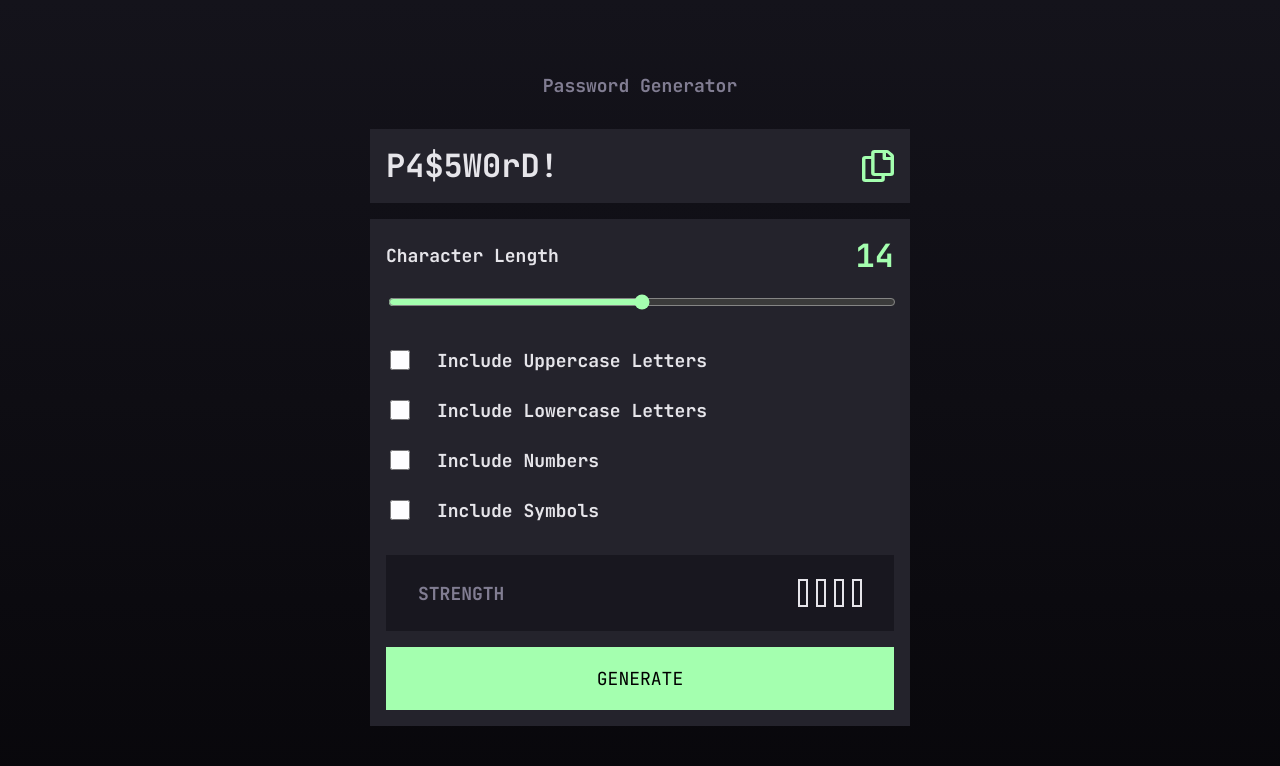
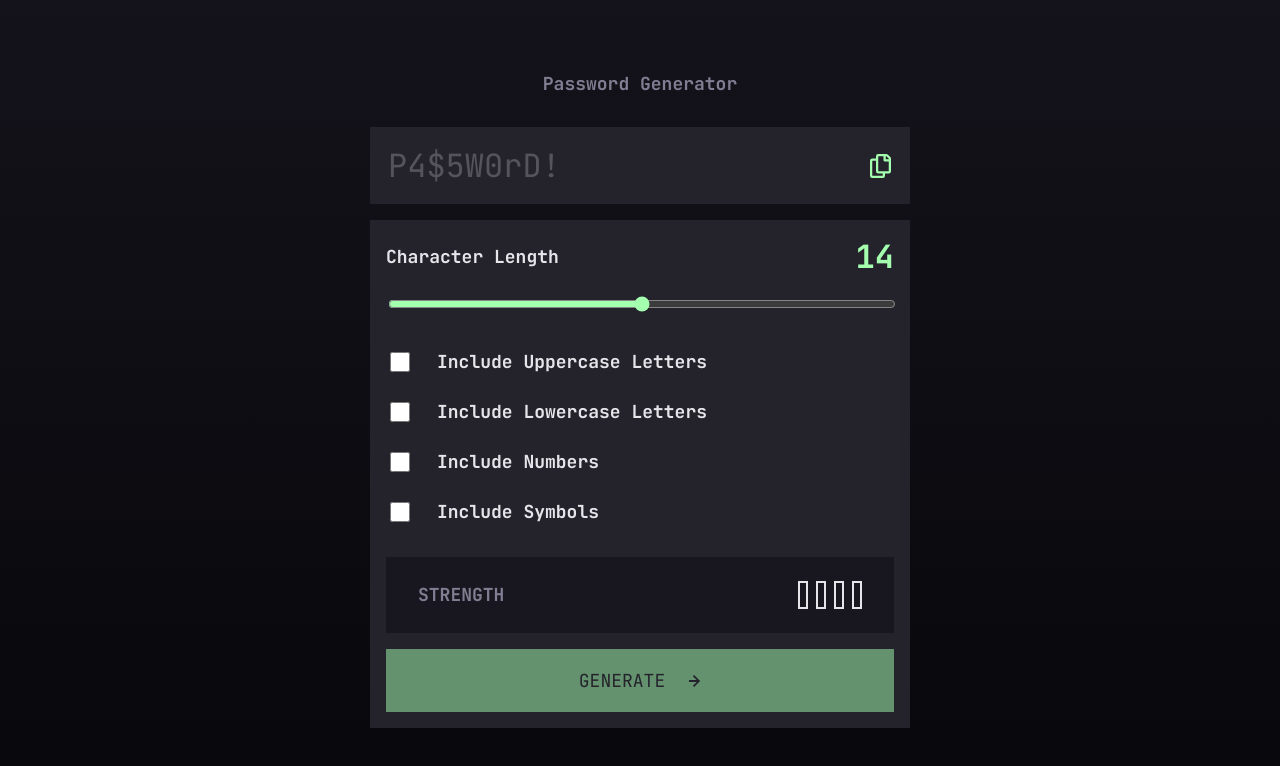
Before and after one commit to fliptv97/fementor-password-generator, a Vue app: page / in a window 1280 px wide. Shown: the top 766 px of the page. Built offline with nearby package versions, Linux system fonts and the light colour scheme.

Commit message:
Finished logic for password generating

```diff
--- a/src/components/Button.vue
+++ b/src/components/Button.vue
@@ -1,13 +1,25 @@
 <script>
 export default {
   props: {
-    text: String
+    text: String,
+    withIcon: Boolean
   }
 };
 </script>
 
 <template>
-    <button :class="$style.btn">{{ text }}</button>
+    <button :class="$style.btn">
+      {{ text }}
+      <svg
+        v-if="withIcon"
+        width="12"
+        height="12"
+        xmlns="http://www.w3.org/2000/svg">
+        <path
+          fill="#24232C"
+          d="m5.106 12 6-6-6-6-1.265 1.265 3.841 3.84H.001v1.79h7.681l-3.841 3.84z"/>
+      </svg>
+    </button>
 </template>
 
 <style module>
@@ -17,14 +29,31 @@ export default {
     align-content: center;
     padding-block: 1.125rem;
     text-transform: uppercase;
+    color: var(--dark-grey-clr);
     border: 2px solid var(--neon-green-clr);
     background: var(--neon-green-clr);
-    transition: background 300ms ease-in-out, color 300ms ease-in-out;
+    transition:
+      background 300ms ease-in-out,
+      color 300ms ease-in-out,
+      opacity 300ms ease-in-out;
 }
 
-.btn:hover {
+.btn:not(:disabled):hover {
     color: var(--neon-green-clr);
     background: transparent;
     cursor: pointer;
 }
+
+.btn svg {
+  margin-inline-start: 1.5rem;
+  align-self: center;
+}
+
+.btn path {
+  fill: var(--dark-grey-clr);
+}
+
+.btn:disabled {
+  opacity: .5;
+}
 </style>
--- /dev/null
+++ b/src/components/Password.vue
@@ -0,0 +1,113 @@
+<script>
+export default {
+    props: {
+        password: String
+    },
+    data() {
+        return {
+            passwordWasCopied: false,
+        };
+    },
+    methods: {
+        onCopyClick() {
+            if (!this.$props.password || this.$data.passwordWasCopied) return;
+
+            this.$refs.input.select();
+            // For mobile devices
+            this.$refs.input.setSelectionRange(0, 30);
+
+            navigator.clipboard.writeText(this.$refs.input.value);
+
+            this.$data.passwordWasCopied = true;
+
+            setTimeout(() => {
+                this.$data.passwordWasCopied = false;
+            }, 3000);
+        }
+    }
+};
+</script>
+
+<template>
+    <div>
+      <input
+        ref="input"
+        :class="$style.input"
+        :value="password"
+        readonly
+        placeholder="P4$5W0rD!">
+      <div :class="$style.iconWrapper">
+        <div
+          :class="[$style.iconText, { [$style.iconTextVisible]: passwordWasCopied }]">
+          COPIED
+        </div>
+        <svg
+          width="24"
+          height="24"
+          xmlns="http://www.w3.org/2000/svg"
+          :class="$style.icon"
+          @click="onCopyClick">
+          <path
+            d="M20.341 3.091 17.909.659A2.25 2.25 0 0 0 16.319 0H8.25A2.25 2.25 0 0 0 6 2.25V4.5H2.25A2.25 2.25 0 0 0 0 6.75v15A2.25 2.25 0 0 0 2.25 24h10.5A2.25 2.25 0 0 0 15 21.75V19.5h3.75A2.25 2.25 0 0 0 21 17.25V4.682a2.25 2.25 0 0 0-.659-1.591ZM12.469 21.75H2.53a.281.281 0 0 1-.281-.281V7.03a.281.281 0 0 1 .281-.281H6v10.5a2.25 2.25 0 0 0 2.25 2.25h4.5v1.969a.282.282 0 0 1-.281.281Zm6-4.5H8.53a.281.281 0 0 1-.281-.281V2.53a.281.281 0 0 1 .281-.281H13.5v4.125c0 .621.504 1.125 1.125 1.125h4.125v9.469a.282.282 0 0 1-.281.281Zm.281-12h-3v-3h.451c.075 0 .147.03.2.082L18.667 4.6a.283.283 0 0 1 .082.199v.451Z"
+            fill="#A4FFAF"/>
+        </svg>
+      </div>
+    </div>
+</template>
+
+<style module>
+.input {
+  flex-grow: 1;
+  padding-inline-end: 1rem;
+  font-size: var(--heading-large-fs);
+  color: var(--almost-white-clr);
+  border: none;
+  background: none;
+  overflow-x: scroll;
+}
+
+.input::placeholder {
+  color: var(--almost-white-clr);
+  opacity: 25%;
+}
+
+.input:hover {
+  cursor: default;
+}
+
+.input:focus {
+  outline: none;
+}
+
+.iconWrapper {
+  position: relative;
+  display: flex;
+  align-items: center;
+}
+
+.iconText {
+  position: absolute;
+  padding: .5rem 0 .5rem .5rem;
+  color: var(--neon-green-clr);
+  background-color: var(--dark-grey-clr);
+  opacity: 0;
+  transform: translateX(calc(-100% - 1rem));
+  transition: opacity 300ms ease-in-out;
+}
+
+.iconTextVisible {
+  opacity: 1;
+}
+
+.icon:hover {
+  cursor: pointer;
+}
+
+.icon path {
+  transition: fill 350ms ease-in-out;
+}
+
+.icon:hover path {
+  fill: var(--almost-white-clr);
+}
+</style>
--- a/src/components/PasswordGenerator.vue
+++ b/src/components/PasswordGenerator.vue
@@ -1,13 +1,17 @@
 <script setup>
+import Password from './Password.vue';
 import Strength from './Strength.vue';
 import Button from './Button.vue';
 import Length from './Length.vue';
 </script>
 
 <script>
+import generatePassword from './../helpers/generate-password';
+
 export default {
   data() {
     return {
+      password: '',
       passwordLength: 14,
       options: {
         uppercaseLetters: false,
@@ -18,13 +22,17 @@ export default {
     };
   },
   computed: {
+    isGenerateButtonDisabled() {
+      return Object.keys(this.$data.options).filter(key => this.$data.options[key]).length === 0;
+    },
     passwordStrength() {
       return Object.keys(this.$data.options).filter(key => this.$data.options[key]).length;
     }
   },
   methods: {
     onGenerateClick() {
-      console.log(this.$data);
+      this.$data.password
+        = generatePassword(this.$data.passwordLength, this.$data.options);
     }
   }
 }
@@ -32,10 +40,7 @@ export default {
 
 <template>
   <div :class="$style.container">
-    <div :class="[$style.card, $style.passwordCard]">
-      <div :class="$style.password">P4$5W0rD!</div>
-      <img src="/assets/icons/icon-copy.svg" alt="copy" width="32" height="32">
-    </div>
+    <Password :class="[$style.card, $style.passwordCard]" :password="password" />
 
     <div :class="[$style.card, $style.mainCard]">
       <Length :class="$style.length" v-model="passwordLength" />
@@ -76,7 +81,11 @@ export default {
 
       <Strength :class="$style.strength" :value="passwordStrength" />
 
-      <Button text="Generate" @click="onGenerateClick" />
+      <Button
+        text="Generate"
+        @click="onGenerateClick"
+        :disabled="isGenerateButtonDisabled"
+        :withIcon="true" />
     </div>
   </div>
 </template>
@@ -106,11 +115,6 @@ export default {
   flex-direction: column;
 }
 
-.password {
-  flex-grow: 1;
-  font-size: var(--heading-large-fs);
-}
-
 .options {
   display: flex;
   flex-direction: column;
```
Also changed, not shown: public/assets/icons/icon-copy.svg (deleted).
